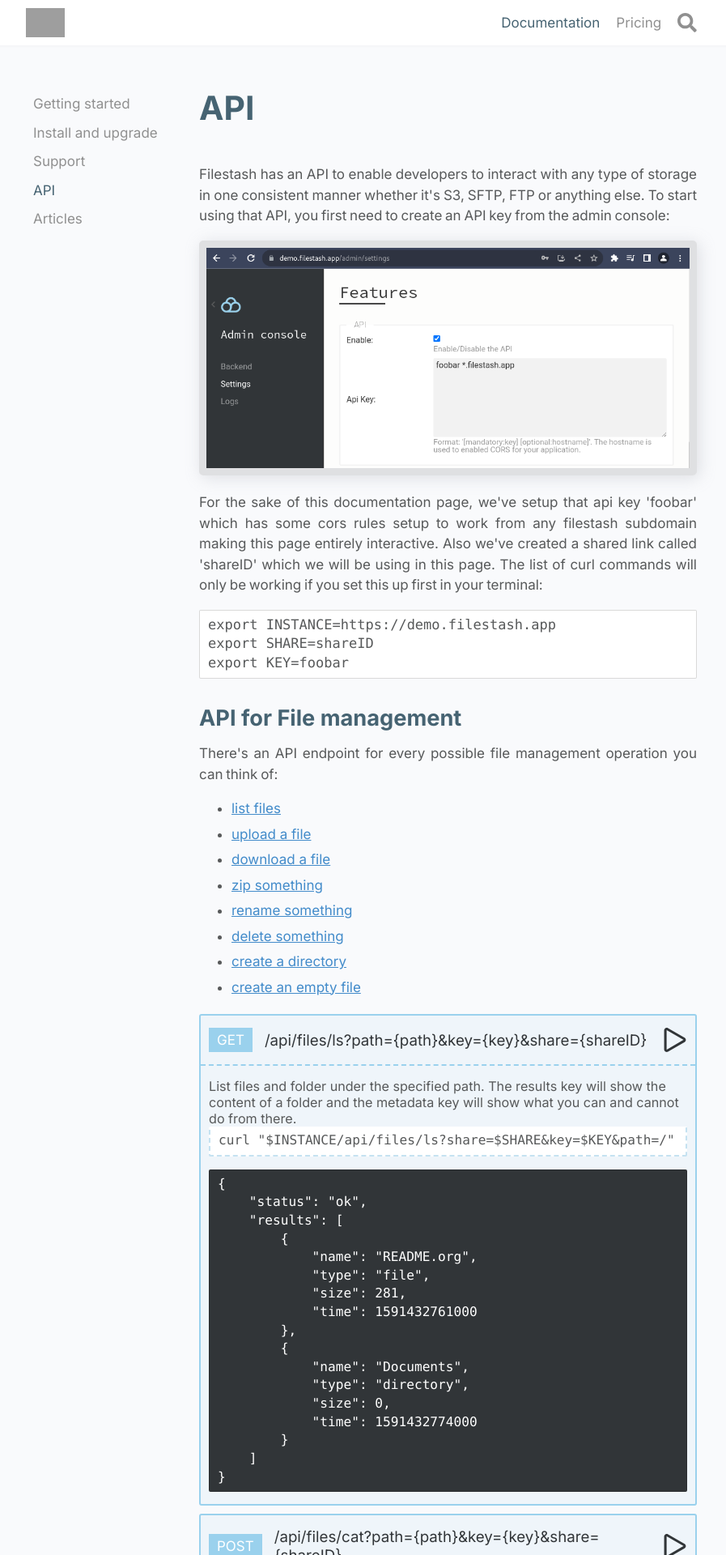
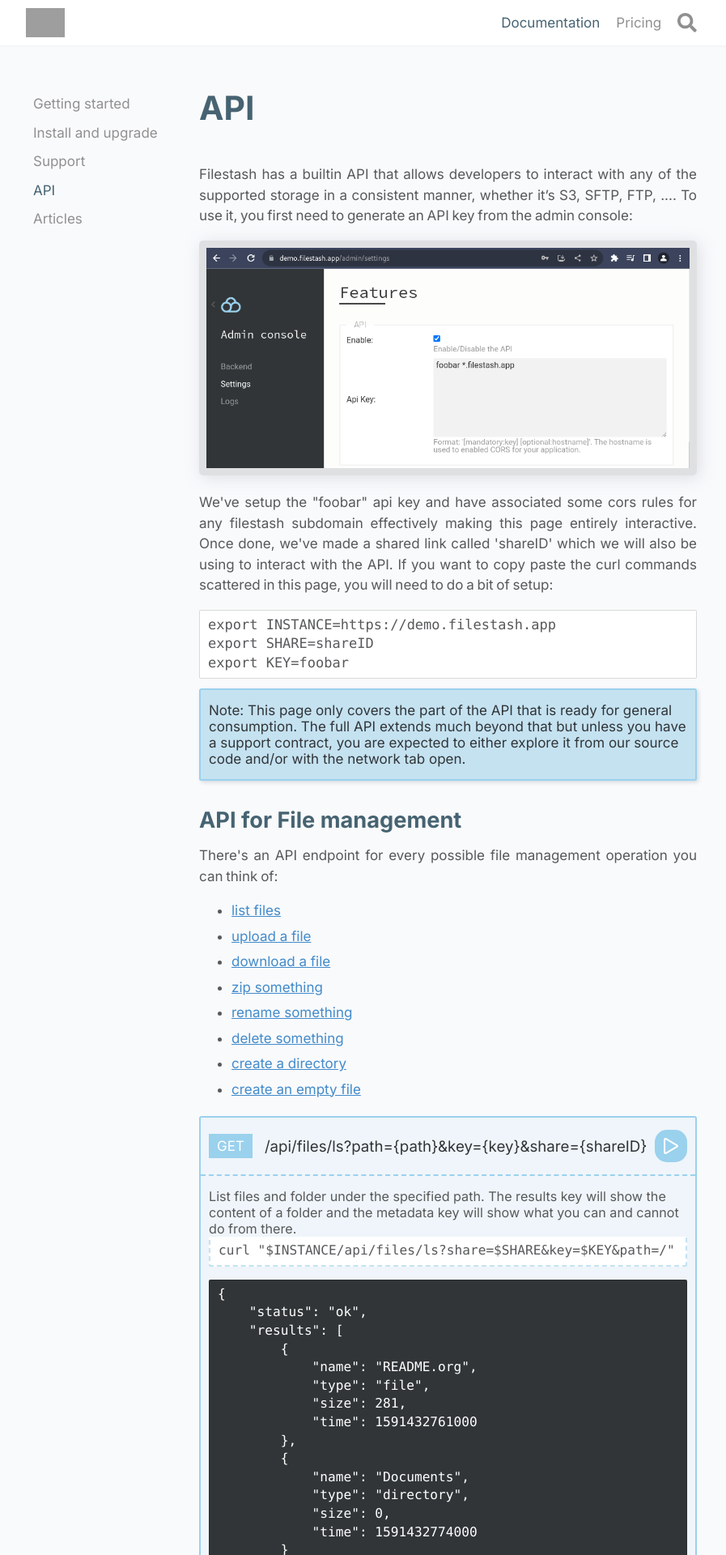
Before and after one commit to mickael-kerjean/filestash-website, a Jekyll site: the page built from _docs/api.html, in a window 1280 px wide. Shown: the top 1920 px of the page at 81% size, without its empty margins (189-1086 px from the left). Built offline with Jekyll 4.4.1, drawn with Linux system fonts in a browser that asks for light colours; grey boxes are pictures that could not be loaded.

Commit message:
chore (update): api doc

```diff
--- a/_docs/api.html
+++ b/_docs/api.html
@@ -4,9 +4,6 @@
 language: en
 order: 7
 ---
-<style>
-  .banner{ display: none; }
-</style>
 
 <div id="doc-api">
     <style>
@@ -32,10 +29,16 @@
         font-size: 1.1rem;
         flex-grow: 2;
     }
+    .endpoint > .endpoint-header .action {
+        background: var(--primary);
+        padding: 10px;
+        border-radius: 15px;
+    }
     .endpoint > .endpoint-header .action img {
-        width: 30px;
+        width: 20px;
         float: right;
         cursor: pointer;
+        filter: brightness(0) invert(1);
     }
 
     .endpoint > .endpoint-body {
@@ -124,17 +127,21 @@
    }
   </script>
 
-  <p>
-  Filestash has an API to enable developers to interact with any type of storage in one consistent manner whether it's S3, SFTP, FTP or anything else. To start using that API, you first need to create an API key from the admin console:</p>
+    <p>
+      Filestash has a builtin API that allows developers to interact with any of the supported storage in a consistent manner, whether it’s S3, SFTP, FTP, .... To use it, you first need to generate an API key from the admin console:</p>
 
   <img src="/img/posts/2022-11-01-api-documentation.png" class="fancy"/>
   <p>
-    For the sake of this documentation page, we've setup that api key 'foobar' which has some cors rules setup to work from any filestash subdomain making this page entirely interactive. Also we've created a shared link called 'shareID' which we will be using in this page. The list of curl commands will only be working if you set this up first in your terminal:
+    We've setup the "foobar" api key and have associated some cors rules for any filestash subdomain effectively making this page entirely interactive. Once done, we've made a shared link called 'shareID' which we will also be using to interact with the API. If you want to copy paste the curl commands scattered in this page, you will need to do a bit of setup:
   </p>
   <pre>
 export INSTANCE=https://demo.filestash.app
 export SHARE=shareID
 export KEY=foobar</pre>
+
+  <div class="banner">
+    Note: This page only covers the part of the API that is ready for general consumption. The full API extends much beyond that but unless you have a support contract, you are expected to either explore it from our source code and/or with the network tab open.
+  </div>
 
 
   <h2 id="files">API for File management</h2>
```
Also changed, not shown: _posts/2022-12-01-steganography-via-homoglyphs.md (line endings or trailing spaces).
